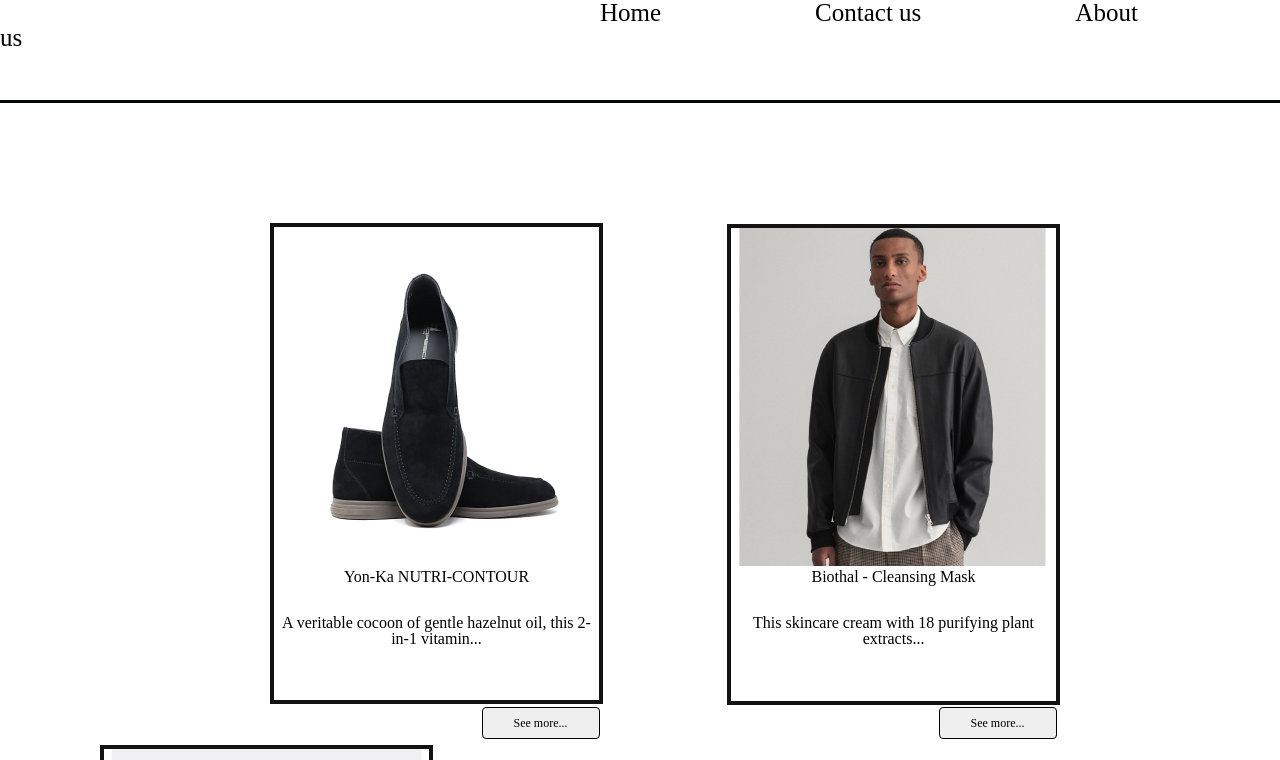
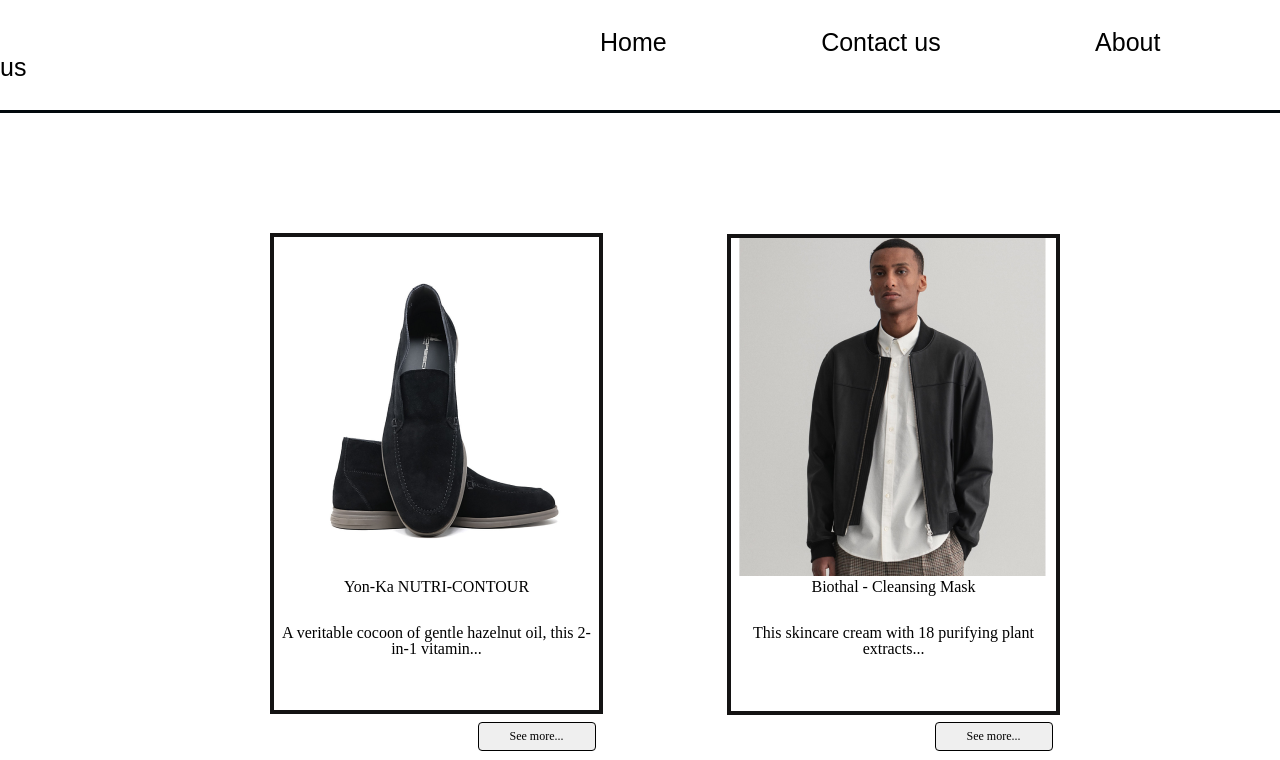
Before and after one commit to astarta16/unilab-tast-N2, a plain HTML site: page index.html in a window 1280 px wide. Shown: the top 760 px of the page. Drawn offline with Linux system fonts and the light colour scheme.

Commit message:
add fonts

```diff
--- a/static/css/style.css
+++ b/static/css/style.css
@@ -48,18 +48,19 @@ table {
 
 /* reset */
 
-@import url('https://fonts.googleapis.com/css2?family=Poppins:wght@500&display=swap');
-@import url('https://fonts.googleapis.com/css2?family=Fira+Sans:ital@1&family=Open+Sans&display=swap');
+@import url('https://fonts.googleapis.com/css2?family=Poppins&display=swap');
+
 
 
 body {
     background-color:white;
-	font-family: 'Poppins'
 }
 
 header {
     background-color: white;
-    margin-bottom: 50px;
+    margin-bottom: 30px;
+	margin-top: 30px;
+
 }
 
 a {
@@ -67,11 +68,15 @@ a {
     font-size: 25px;
     margin-right: 100px;
 	text-decoration: none;
+
 }
 
 li {
     display: inline;
     margin-right: 50px;
+	font-family: 'Poppins', sans-serif;
+	font-weight: 500;
+
 }
 
 .first-item {
@@ -88,11 +93,14 @@ h2 {
 }
 
 p,h3,span {
-	margin-top: 30px;
+   margin-top: 30px;
    display: flex;
    flex-direction: column;
    margin-left: 100px;
-   font-size: 25px;
+   font-size: 16px;
+   font-family: 'Poppins', sans-serif;
+   font-weight: 400;
+
 }
 
   main{
@@ -100,8 +108,6 @@ p,h3,span {
     padding-top: 100px;
 
   }
-
-
 
   .content{
 	margin: 0 auto;
@@ -143,11 +149,10 @@ p,h3,span {
   }
 
   button{
-	    position: absolute;
         cursor: pointer;
         width: 118px;
-        margin-top: 60px;
-		margin-left: 45px;
+        margin-top: 65px;
+		margin-left: 200px;
         border: 1px solid #000000;
         border-radius: 4px;
         padding: 6px ;
@@ -155,5 +160,4 @@ p,h3,span {
         font-style: normal;
         font-weight: 400;
         font-size: 12px;
-        line-height: 18px;
   }
```
